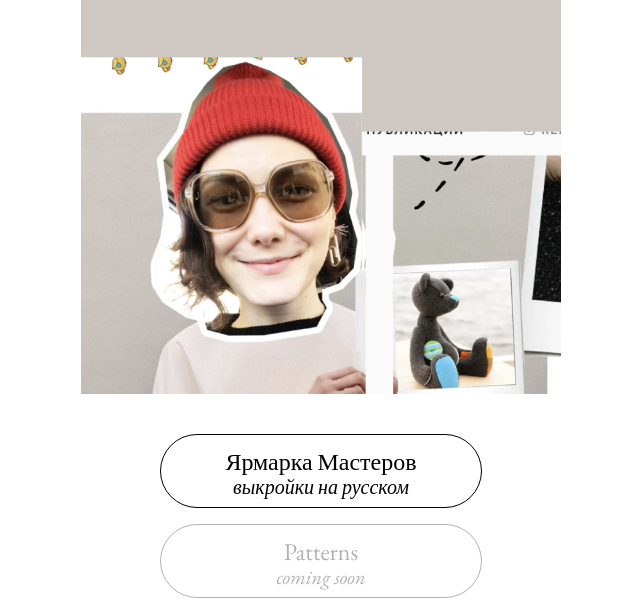
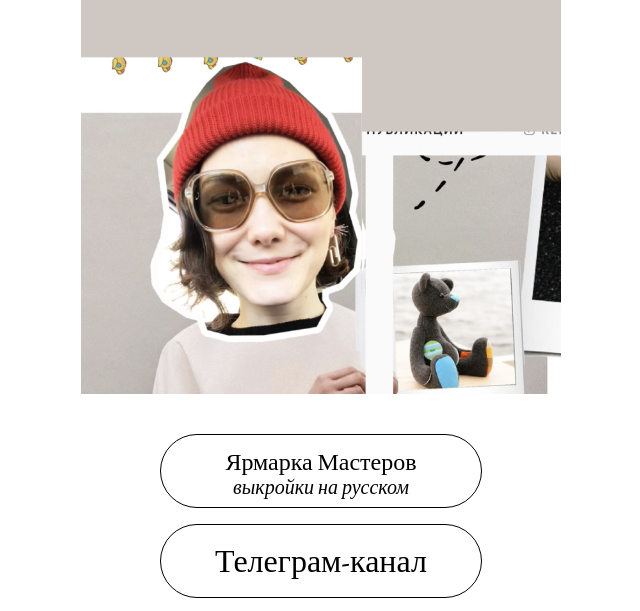
Before and after one commit to sychevmax/abcbears, a plain HTML site: page index.html in a window 1280 px wide. Shown: the part 188-799 px from the top of the page, without its empty margins (319-959 px from the left). Drawn offline with nearby package versions, Linux system fonts and the light colour scheme.

Commit message:
Telegram channel link

```diff
--- a/index.html
+++ b/index.html
@@ -20,6 +20,9 @@
       <a href="https://www.livemaster.ru/abcbears" target="_blank" class="button">
         <h3>Ярмарка Мастеров</h3>
         <p>выкройки на русском</p>
+      </a>
+      <a href="https://t.me/abcbears" target="_blank" class="button">
+        <h2>Телеграм-канал</h2>
       </a>
       <a href="#" class="button disable">
         <h3>Patterns</h3>
```
